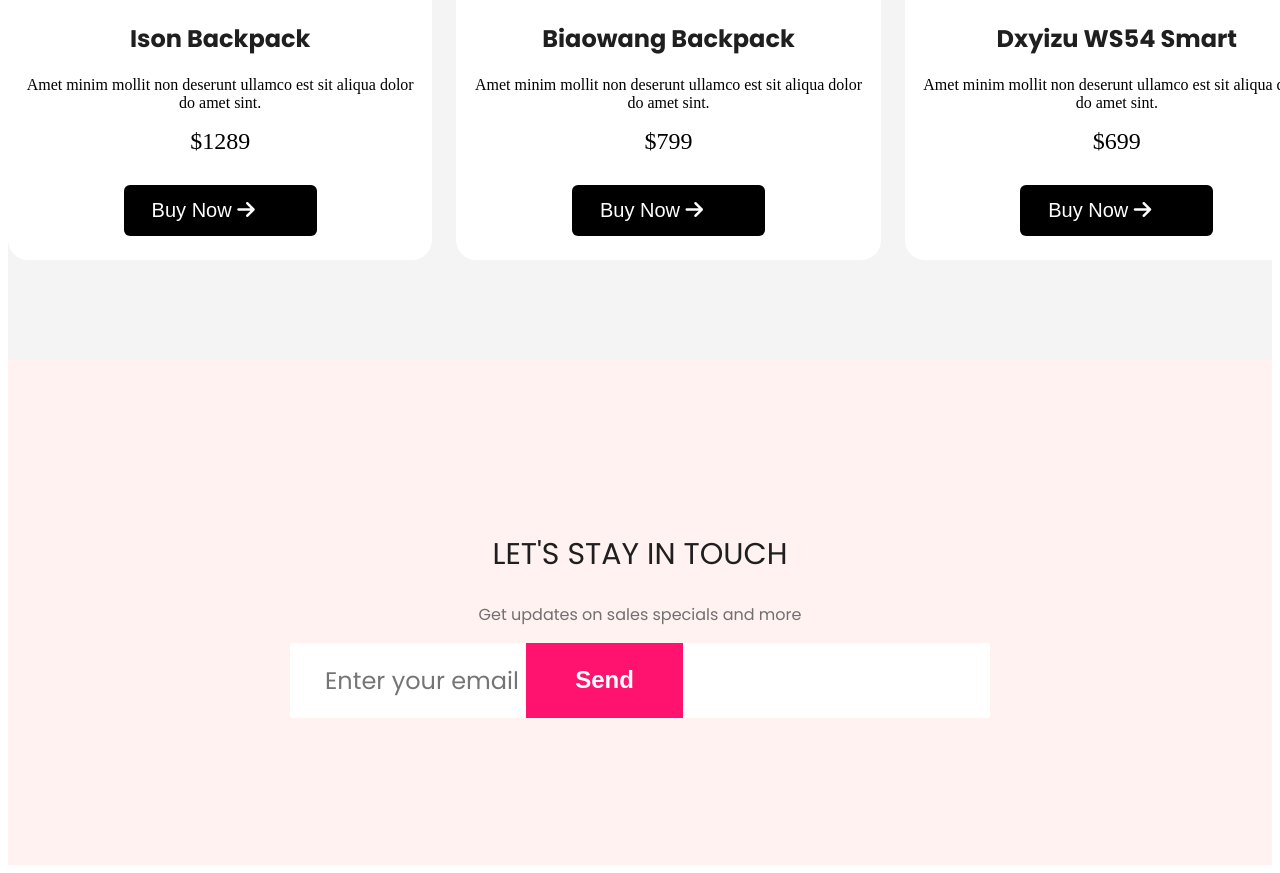
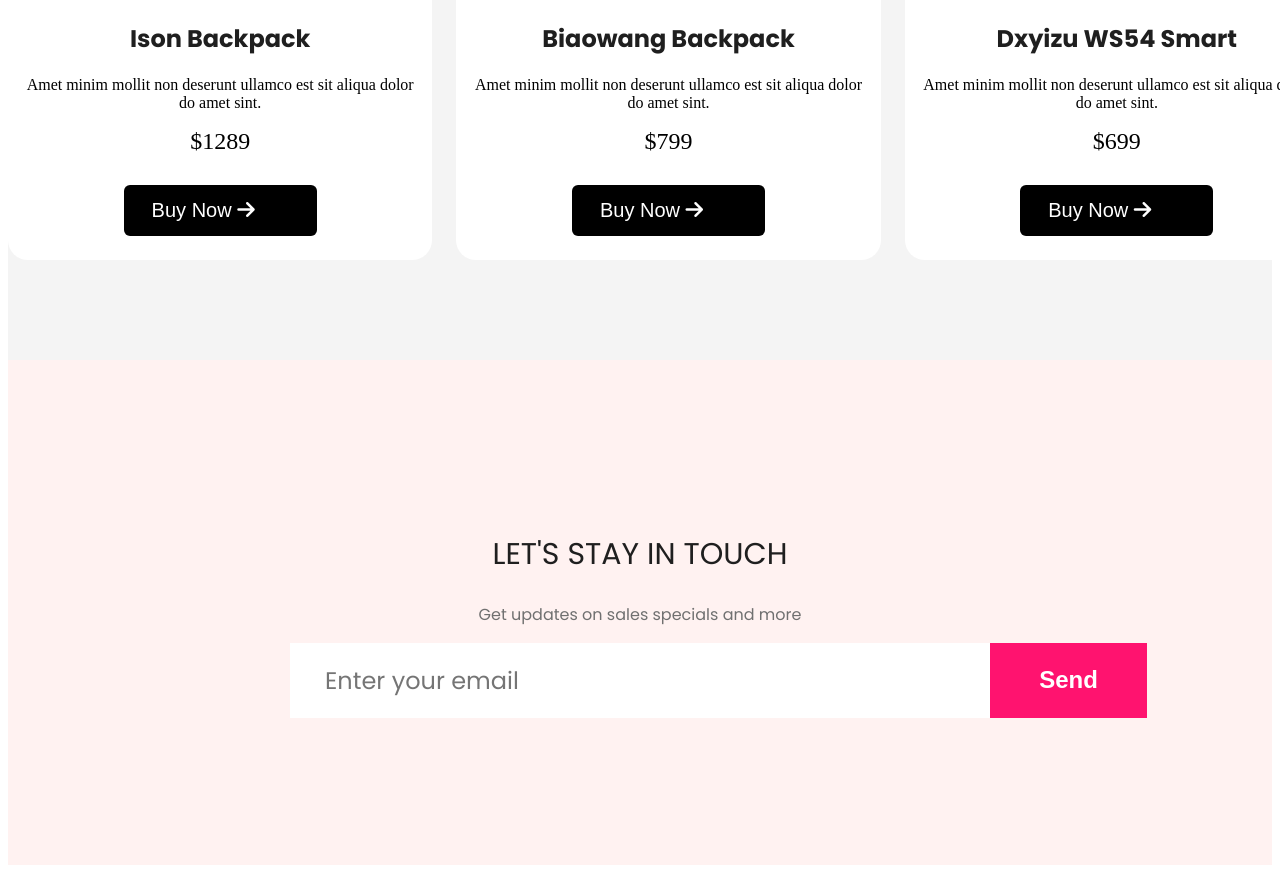
Before and after one commit to jisan-mehbub/panda-commerce, a plain HTML site: page index.html in a window 1280 px wide. Shown: the part 2053-2926 px from the top of the page. Drawn offline with Linux system fonts and the light colour scheme.

Commit message:
fixing position

```diff
--- a/style.css
+++ b/style.css
@@ -240,9 +240,7 @@ main{
     height: 200px;
     width: 200px;
 }
-.two{
-    /* margin-bottom: 141px; */
-}
+
 /* footer style */
 footer{
     padding: 147px 265px;
@@ -276,7 +274,7 @@ footer button{
     background-color: #Ff136f;
     color: white;
     position: absolute;
-    right: 324px;
+    right: 157gpx;
     font-size: 24px;
     font-weight: 600;
     /* padding-left: 35px; */
```
